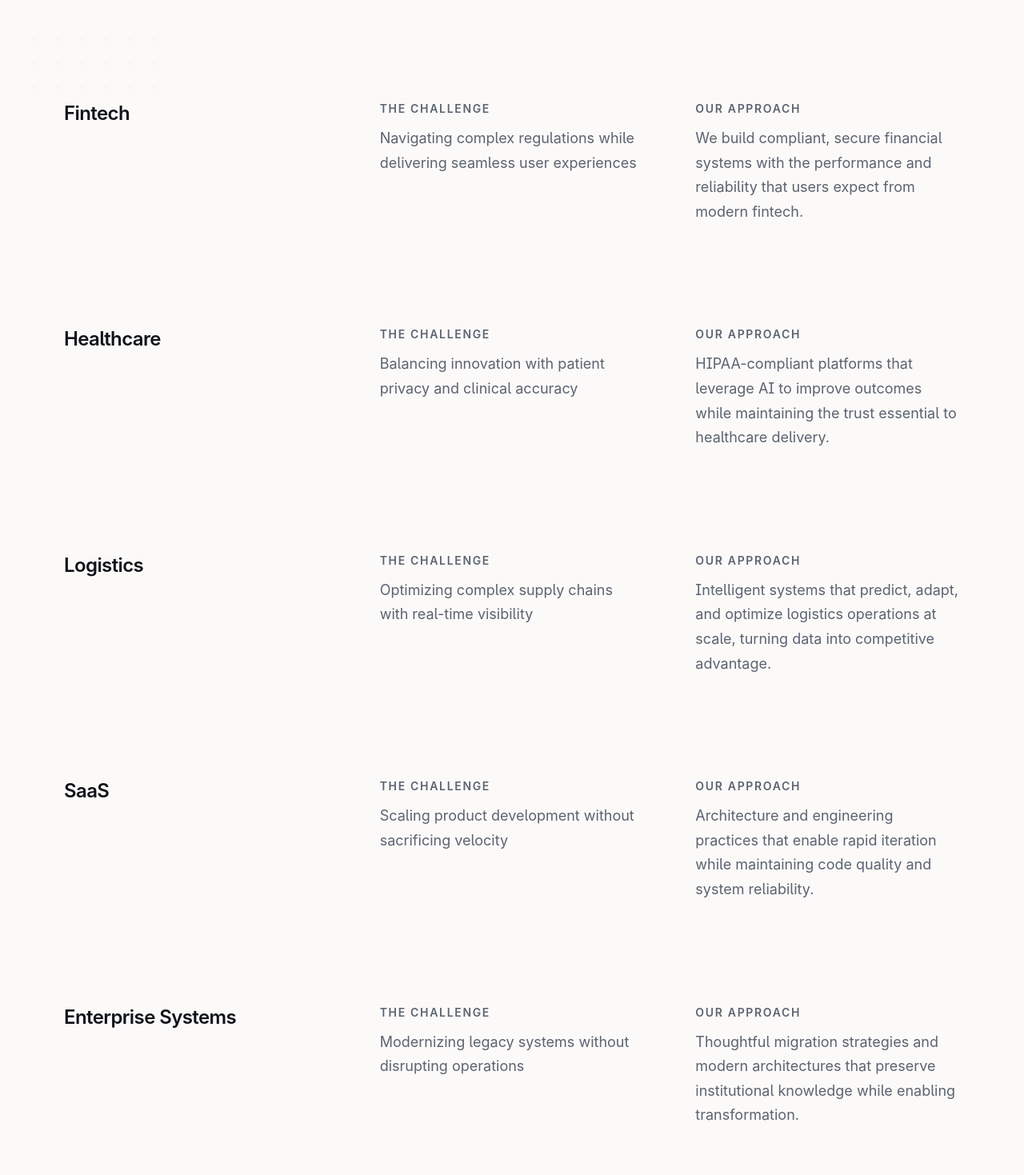
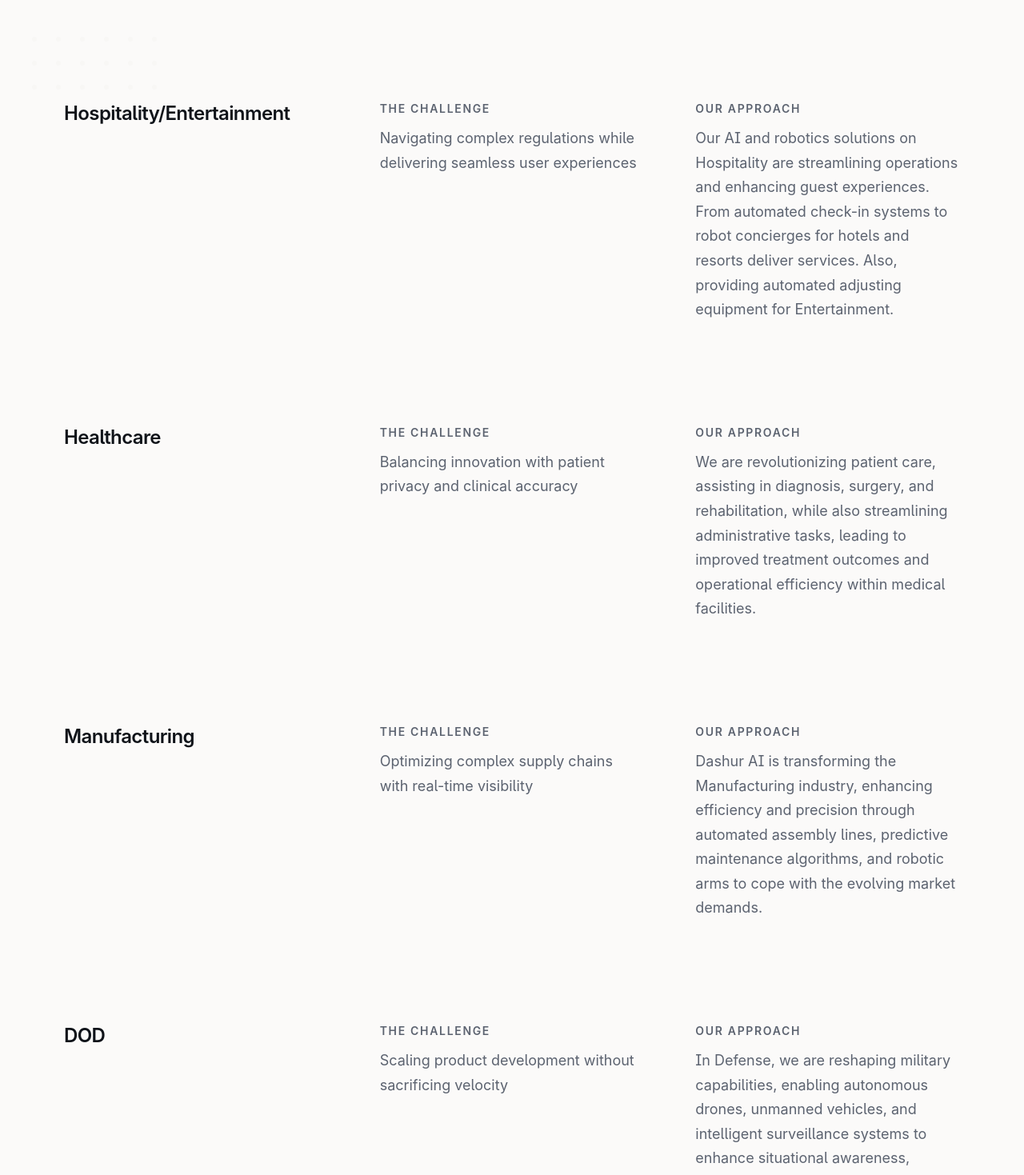
Before and after one commit to saadsrabon/dashurv5, a React (Vite) app: page /markets in a window 1280 px wide. Shown: the part 840-2309 px from the top of the page at 80% size. Built offline with nearby package versions, Linux system fonts and the light colour scheme; the HTML template or start-up script is replaced by a standard one.

Commit message:
Favicon updated

```diff
--- a/index.html
+++ b/index.html
@@ -2,6 +2,7 @@
 <html lang="en">
   <head>
     <meta charset="UTF-8" />
+    <link rel="icon" type="image/svg+xml" href="./src/assets/favicon-32x32.png" />
     <meta name="viewport" content="width=device-width, initial-scale=1.0" />
     <title>Dashur AI — Engineering Intelligent Systems</title>
     <meta name="description" content="Dashur AI builds intelligent software systems for companies that scale. AI solutions, software engineering, and product architecture for enterprise clients." />
--- a/src/pages/Contact.tsx
+++ b/src/pages/Contact.tsx
@@ -153,7 +153,7 @@ export default function Contact() {
                             href="mailto:hello@dashur.ai"
                             className="text-xl text-foreground hover:text-muted-foreground transition-colors"
                           >
-                            hello@dashur.ai
+                            contact@dashurai.com
                           </a>
                         </div>
                       </div>
--- a/src/pages/Markets.tsx
+++ b/src/pages/Markets.tsx
@@ -9,34 +9,34 @@ import { useEffect } from "react";
 
 const markets = [
   {
-    id: "fintech",
-    name: "Fintech",
+    id: "Hospitality/Entertainment",
+    name: "Hospitality/Entertainment",
     challenge: "Navigating complex regulations while delivering seamless user experiences",
-    approach: "We build compliant, secure financial systems with the performance and reliability that users expect from modern fintech.",
+    approach: "Our AI and robotics solutions on Hospitality are streamlining operations and enhancing guest experiences. From automated check-in systems to robot concierges for hotels and resorts deliver services. Also, providing automated adjusting equipment for Entertainment.",
   },
   {
     id: "healthcare",
     name: "Healthcare",
     challenge: "Balancing innovation with patient privacy and clinical accuracy",
-    approach: "HIPAA-compliant platforms that leverage AI to improve outcomes while maintaining the trust essential to healthcare delivery.",
+    approach: "We are revolutionizing patient care, assisting in diagnosis, surgery, and rehabilitation, while also streamlining administrative tasks, leading to improved treatment outcomes and operational efficiency within medical facilities.",
   },
   {
-    id: "logistics",
-    name: "Logistics",
+    id: "Manufacturing",
+    name: "Manufacturing",
     challenge: "Optimizing complex supply chains with real-time visibility",
-    approach: "Intelligent systems that predict, adapt, and optimize logistics operations at scale, turning data into competitive advantage.",
+    approach: "Dashur AI is transforming the Manufacturing industry, enhancing efficiency and precision through automated assembly lines, predictive maintenance algorithms, and robotic arms to cope with the evolving market demands.",
   },
   {
-    id: "saas",
-    name: "SaaS",
+    id: "DOD",
+    name: "DOD",
     challenge: "Scaling product development without sacrificing velocity",
-    approach: "Architecture and engineering practices that enable rapid iteration while maintaining code quality and system reliability.",
+    approach: "In Defense, we are reshaping military capabilities, enabling autonomous drones, unmanned vehicles, and intelligent surveillance systems to enhance situational awareness, strategic planning, and mission execution, while also minimizing risks to human personnel on the battlefield.",
   },
   {
-    id: "enterprise",
+    id: "Aerospace",
     name: "Enterprise Systems",
     challenge: "Modernizing legacy systems without disrupting operations",
-    approach: "Thoughtful migration strategies and modern architectures that preserve institutional knowledge while enabling transformation.",
+    approach: "We help designing and producing advanced aircraft and spacecraft, enabling precise engineering, autonomous navigation, and predictive maintenance, ultimately ensuring safer and more efficient air and space travel. Also, managing aero plane show to attract people in Aerospace.",
   },
 ];
 
```
Also changed, not shown: src/assets/favicon-32x32.png (added).
